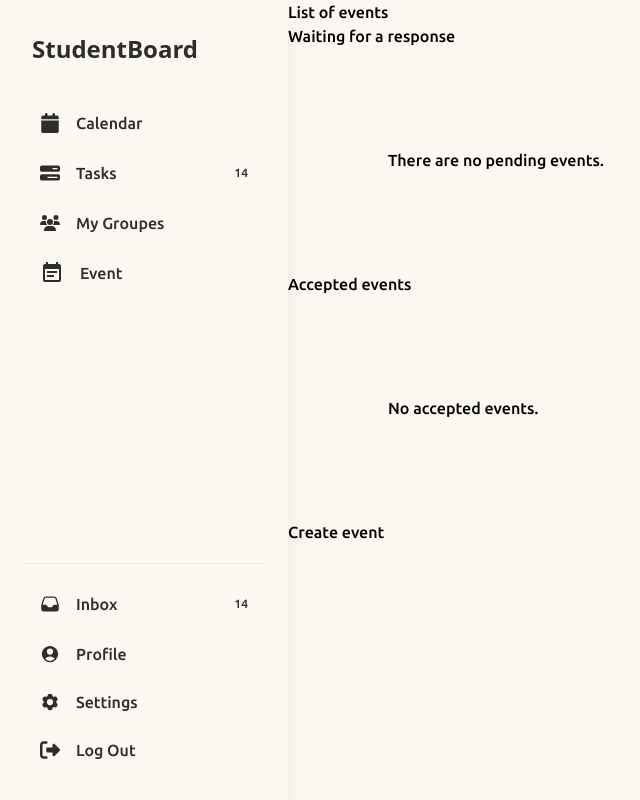
After one commit to HEADache297/StudentBoard, a Django app: page /events/ in a window 1280 px wide. The commit adds this page. Shown: the whole page, without its empty margins (0-640 px from the left). Run offline with Django 5.2, Linux system fonts and the light colour scheme; the visitor is signed in with stand-in values (Sample User, id 1); data that the repository does not hold is empty.

```diff
--- a/main/urls.py
+++ b/main/urls.py
@@ -7,4 +7,8 @@ urlpatterns = [
     path('groupes/', views.groupes, name='groupes'),
     path('inbox/', views.inbox, name='inbox'),
     path('tasks/', views.tasks, name='tasks'),
+
+    path('events/', views.event_list, name='event_list'),
+    path('events/create/', views.event_create, name='event_create'),
+    path('events/<int:event_id>/<str:response>/', views.respond_to_event, name='respond_to_event'),
 ]
--- a/main/views.py
+++ b/main/views.py
@@ -1,7 +1,9 @@
-from django.shortcuts import render, redirect
+from django.shortcuts import render, redirect, get_object_or_404
 from .forms import EventForm, GroupForm
+from django.contrib.auth.decorators import login_required
+from .models import Event, EventParticipant
+from django.http import JsonResponse
 
-# Create your views here.
 def home(request):
     return render(request, 'base.html')
 
@@ -22,6 +24,58 @@ def groupes(request):
 
     return render(request, 'groupes.html', {'form': form})
 
+
+
+@login_required
+def event_list(request):
+    pending_events = Event.objects.filter(event_participants__user=request.user, event_participants__status='pending')
+    accepted_events = Event.objects.filter(event_participants__user=request.user, event_participants__status='accepted')
+
+    return render(request, 'e/event_list.html', {
+        'pending_events': pending_events,
+        'accepted_events': accepted_events
+    })
+
+
+
+
+@login_required
+def event_create(request):
+    if request.method == 'POST':
+        form = EventForm(request.POST)
+
+        if form.is_valid():
+            event = form.save(commit=False)
+            event.created_by = request.user
+            event.save()
+            form.save_m2m()
+
+            for participant in form.cleaned_data['participants']:
+                if not EventParticipant.objects.filter(event=event, user=participant).exists():
+                    EventParticipant.objects.create(event=event, user=participant, status='pending')
+
+            return redirect('event_list')
+    else:
+        form = EventForm()
+    return render(request, 'e/event_create.html', {'form': form})
+
+
+
+@login_required
+def respond_to_event(request, event_id, response):
+    event = get_object_or_404(Event, id=event_id)
+    participant = EventParticipant.objects.filter(event=event, user=request.user).first()
+
+    if response == 'accept':
+        participant.status = 'accepted'
+    elif response == 'decline':
+        participant.status = 'declined'
+    participant.save()
+
+    return redirect('event_list')
+
+
+
 def inbox(request):
     return render(request, 'inbox.html')
 
--- a/templates/base.html
+++ b/templates/base.html
@@ -88,6 +88,16 @@
                     Add student
                 </a>
                 {% endif %}
+
+                <!-- Event -->
+                <a  href="{% url 'event_list' %}" name="event_create"
+                    class="flex items-center w-full p-3 m-1 leading-tight transition-all rounded-lg outline-none text-start hover:bg-secondary"
+                    >
+                    <div class="grid mr-4 place-items-center">
+                        <svg stroke="currentColor" fill="currentColor" stroke-width="0" viewBox="0 0 24 24" height="1.5em" width="1.5em" xmlns="http://www.w3.org/2000/svg"><path d="M17 10H7v2h10v-2zm2-7h-1V1h-2v2H8V1H6v2H5c-1.11 0-1.99.9-1.99 2L3 19c0 1.1.89 2 2 2h14c1.1 0 2-.9 2-2V5c0-1.1-.9-2-2-2zm0 16H5V8h14v11zm-5-5H7v2h7v-2z"></path></svg>
+                    </div>
+                    Event
+                </a>
             </div>
             <div class="h-full"></div>
             <hr class="my-2" />
--- /dev/null
+++ b/templates/e/event_list.html
@@ -0,0 +1,29 @@
+{% extends 'base.html' %}
+{% block content %}
+<h2>List of events</h2>
+
+<h3>Waiting for a response</h3>
+<div style="margin: 100px;">
+{% for event in pending_events %}
+    <p>{{ event.title }} - {{ event.event_type }}
+        <a href="{% url 'respond_to_event' event.id 'accept' %}">Прийняти</a>
+        <a href="{% url 'respond_to_event' event.id 'decline' %}">Відхилити</a>
+    </p>
+{% empty %}
+    <p>There are no pending events.</p>
+{% endfor %}
+</div>
+
+<h3>Accepted events</h3>
+<div style="margin: 100px;">
+{% for event in accepted_events %}
+    <p>{{ event.title }} - {{ event.event_type }}</p>
+{% empty %}
+    <p>No accepted events.</p>
+{% endfor %}
+</div>
+
+
+<a href="{% url 'event_create' %}">Create event</a>
+
+{% endblock %}
```
Also changed, not shown: main/admin.py (+25 -2 lines), main/forms.py (+5 -2 lines), main/models.py (+29 -5 lines), templates/e/event_create.html (added, +9 -0 lines), main/migrations/0001_initial.py.
